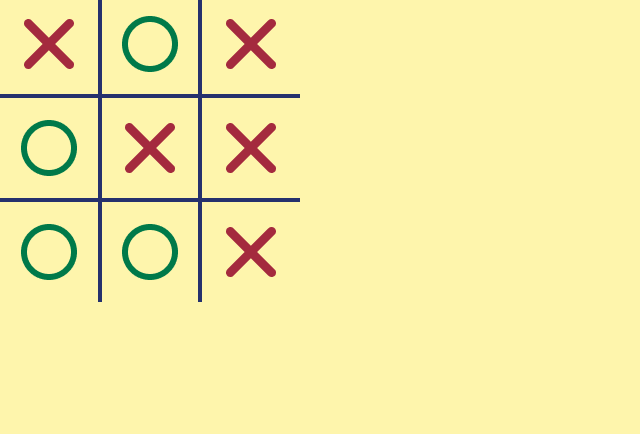
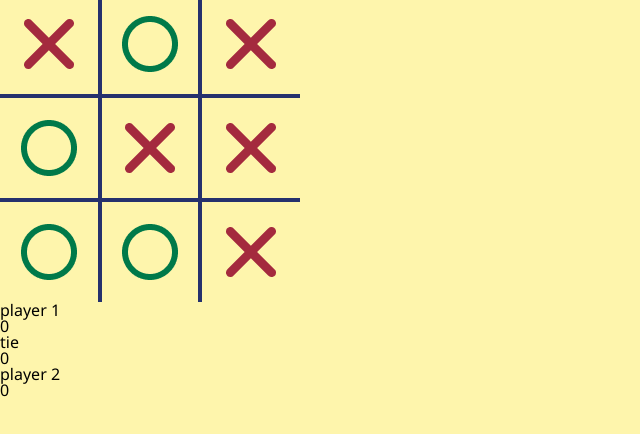
Before and after one commit to HamnaIshaq/tic-tac-toe-app, a plain HTML site: page index.html in a window 1280 px wide. Shown: the part 60-494 px from the top of the page, without its empty margins (0-640 px from the left). Drawn offline with Linux system fonts and the light colour scheme.

Commit message:
Add score board

```diff
--- a/index.html
+++ b/index.html
@@ -32,6 +32,28 @@
         <div class="game-cell remove-border-bottom"></div>
         <div class="game-cell remove-border-bottom remove-border-right"></div>
       </div>
+
+      <div class="score-container">
+        <div>
+          <div class="score">
+            <span class="circle player-1-circle"></span>
+            <h3 class="player">player 1</h3>
+          </div>
+          <p class="player-1-score ">0</p>
+        </div>
+        <div class="tie">
+          <h3>tie</h3>
+          <p class="tie-score">0</p>
+        </div>
+        <div>
+          <div class="score">
+            <span class="circle player-2-circle"></span>
+            <h3 class="player">player 2</h3>
+          </div>
+          <p class="player-2-score">0</p>
+        </div>
+      </div>
+
 
     </div>
 
```
